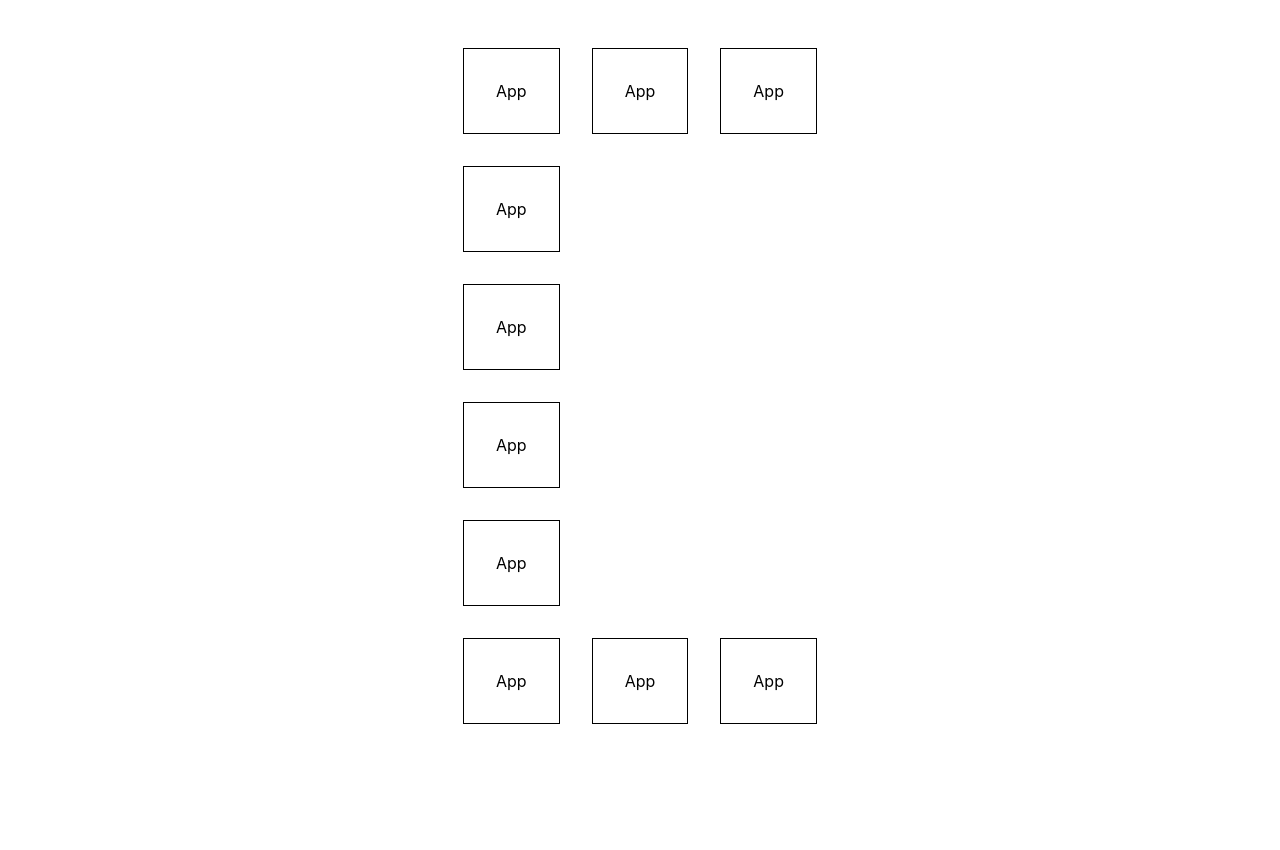
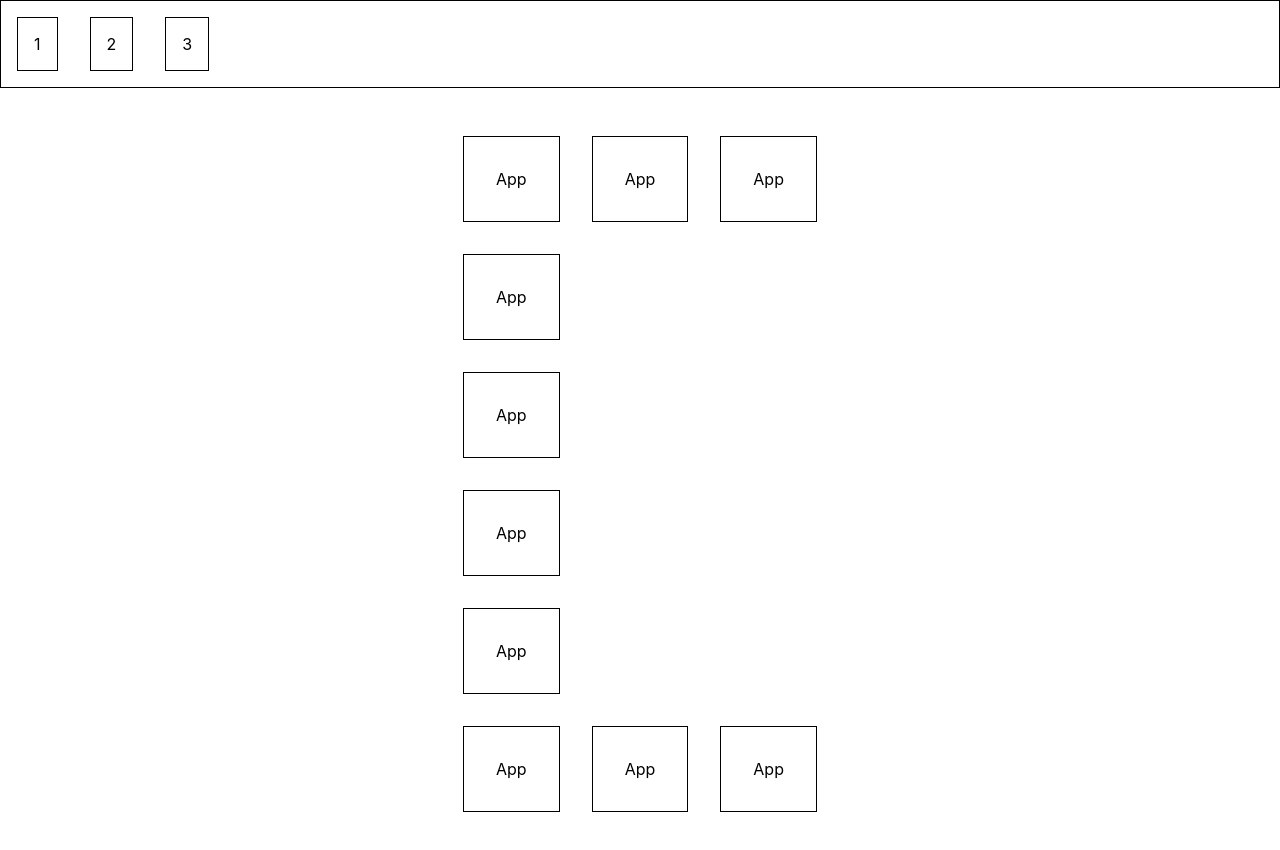
Before and after one commit to morgan-sam/reusable-styles-and-components, a React (Create React App) app: page / in a window 1280 px wide. Shown: the top 850 px of the page. Before the commit the page ends 800 px from the top, so only its background shows below. Built offline with nearby package versions, Linux system fonts and the light colour scheme.

Commit message:
Added header class

```diff
--- a/src/App.js
+++ b/src/App.js
@@ -2,7 +2,15 @@ import React from "react";
 
 function App() {
   return (
-    <div className="page center p2">
+    <div className="page">
+      <div className="header border">
+        <div className="container horizontal">
+          <div className="m1 p1 border">1</div>
+          <div className="m1 p1 border">2</div>
+          <div className="m1 p1 border">3</div>
+        </div>
+      </div>
+      <div className="body center p2">
         <div className="container top horizontal">
           <div className="container vertical">
             <div className="m1 p2 border">App</div>
@@ -22,6 +30,7 @@ function App() {
           <div className="m1 p2 border">App</div>
         </div>
       </div>
+    </div>
   );
 }
 
--- a/src/index.css
+++ b/src/index.css
@@ -8,9 +8,19 @@ body {
 }
 
 .page {
+  width: 100vw;
+}
+
+.body {
   display: flex;
   flex-direction: column;
   height: auto;
+  width: 100vw;
+  box-sizing: border-box;
+}
+
+.header {
+  display: block;
   width: 100vw;
   box-sizing: border-box;
 }
```
Lines whose indentation alone changed are shown as unchanged.
